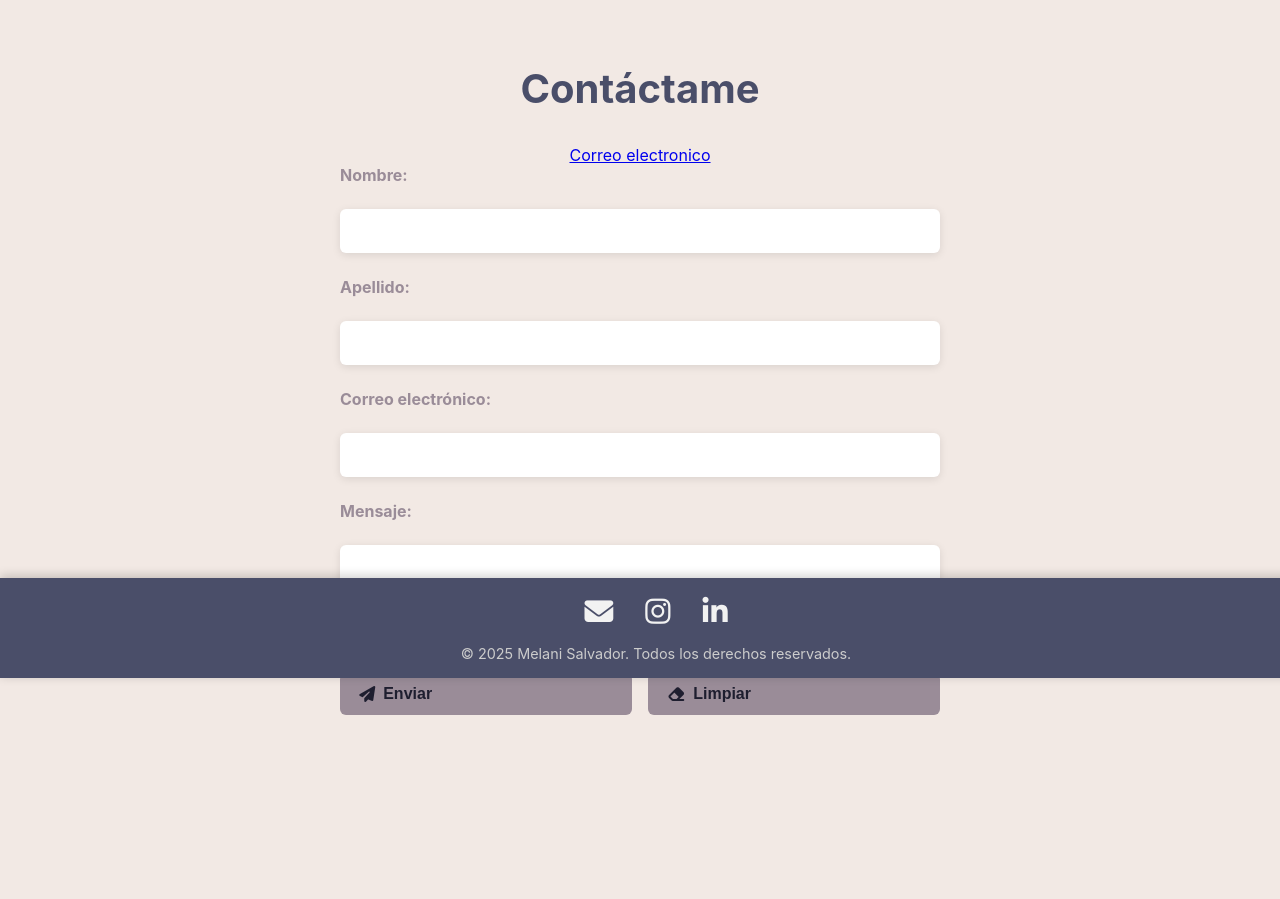
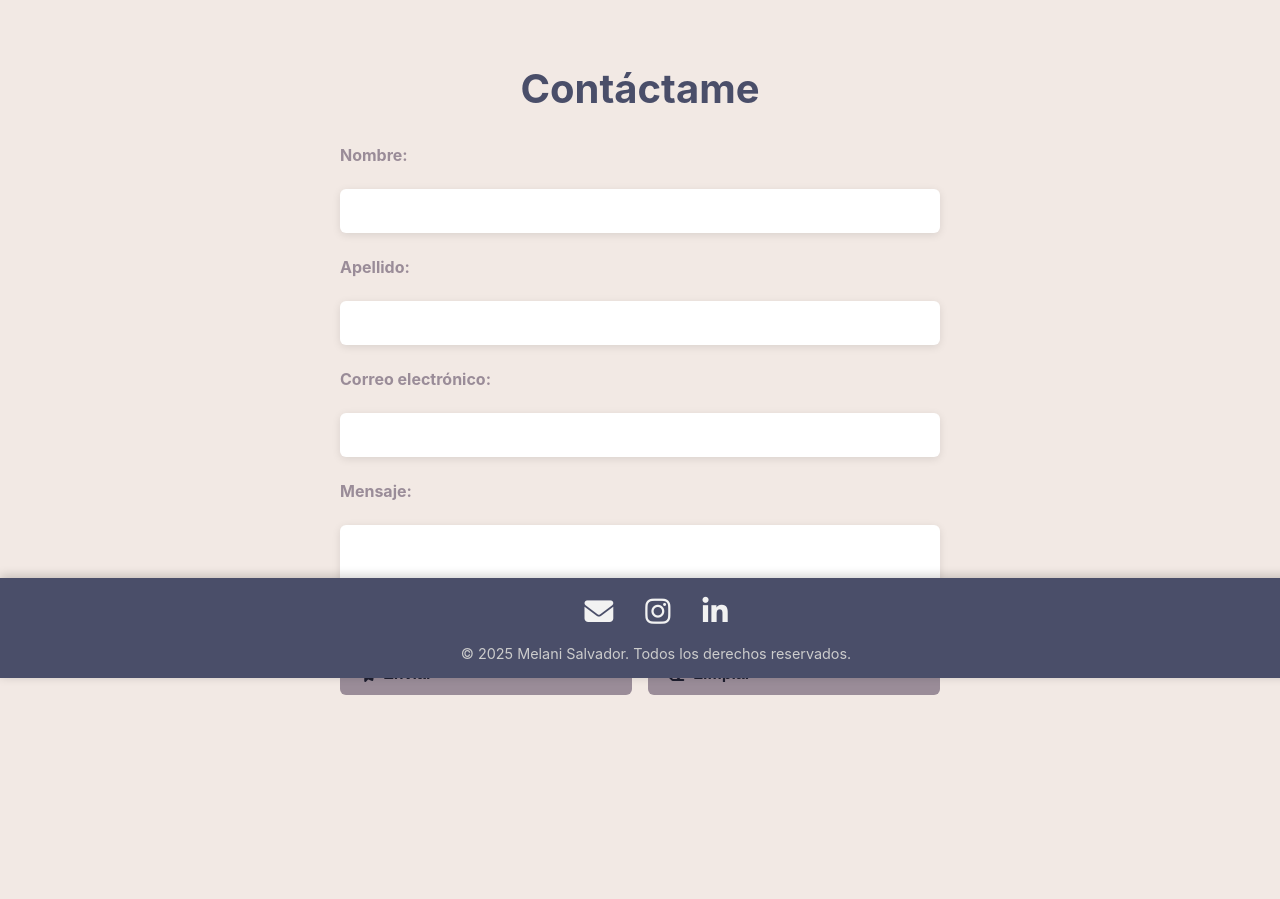
Before and after one commit to Melani-28/mi-portafolio, a Flask app: page /contactame in a window 1280 px wide. Shown: the part 122-1021 px from the top of the page. After the commit the page ends 817 px from the top, so only its background shows below. Run offline with Flask 3, Linux system fonts and the light colour scheme; some web fonts are replaced.

Commit message:
arreglado

```diff
--- a/templates/contactame.html
+++ b/templates/contactame.html
@@ -36,8 +36,8 @@
 
     <section id="contacto" class="contacto">
       <h2 class="contacto__title">Contáctame</h2>
-      <a href="mailto::rousse11282001@gmail.com">Correo electronico</a>
-      <form id="formulario__contenido" class="form contenido">
+
+      <form id="formulario-contacto" class="form contenido">
         <label for="nombre">Nombre:</label>
         <input type="text" id="nombre" name="nombre" required>
 
```
